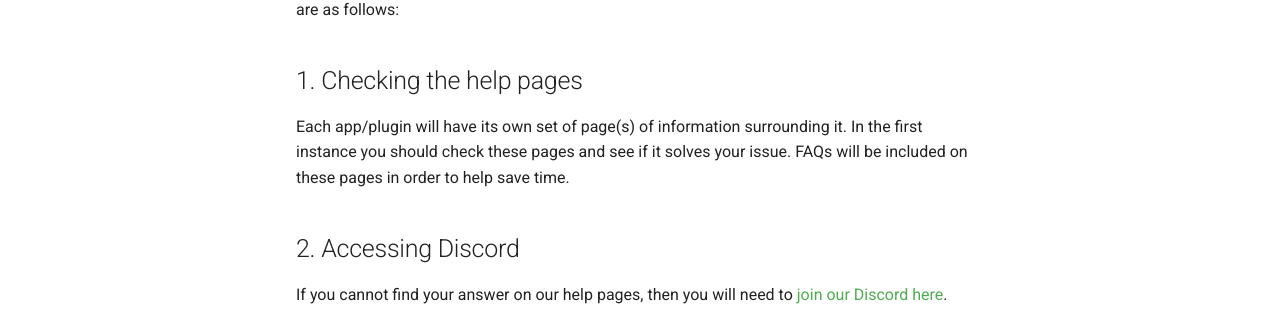
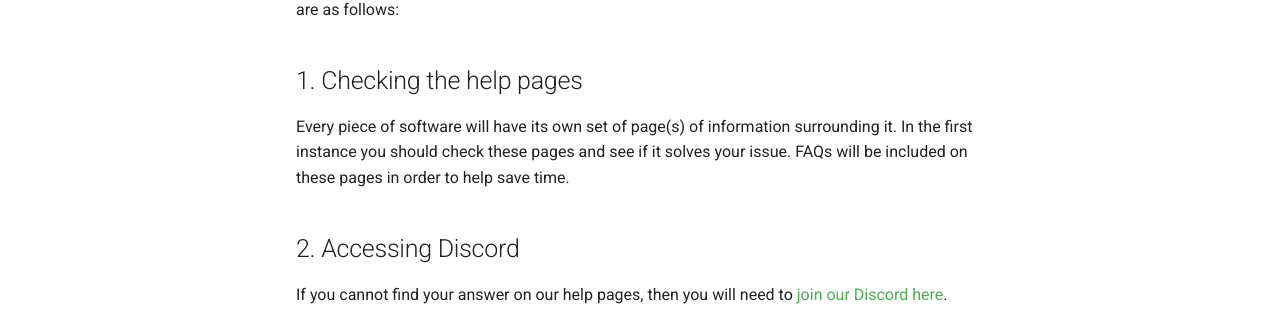
Before and after one commit to Paladinleeds/paladinleeds.github.io, an MkDocs documentation site: the page built from docs/support.md, in a window 1280 px wide. Shown: the part 256-565 px from the top of the page. Built offline with MkDocs 1.6.1 and Material for MkDocs 9.7.7, drawn with Linux system fonts in a browser that asks for light colours; plug-ins that fetch from the network failed and are left out.

Commit message:
Correcting wording to state all software instead of apps and plugins only.

```diff
--- a/docs/support.md
+++ b/docs/support.md
@@ -4,7 +4,7 @@ If you're having trouble with a plugin, there are 2 stages in the "self-service"
 
 ## 1. Checking the help pages
 
-Each app/plugin will have its own set of page(s) of information surrounding it. In the first instance you should check these pages and see if it solves your issue. FAQs will be included on these pages in order to help save time.
+Every piece of software will have its own set of page(s) of information surrounding it. In the first instance you should check these pages and see if it solves your issue. FAQs will be included on these pages in order to help save time.
 
 ## 2. Accessing Discord
 
```
